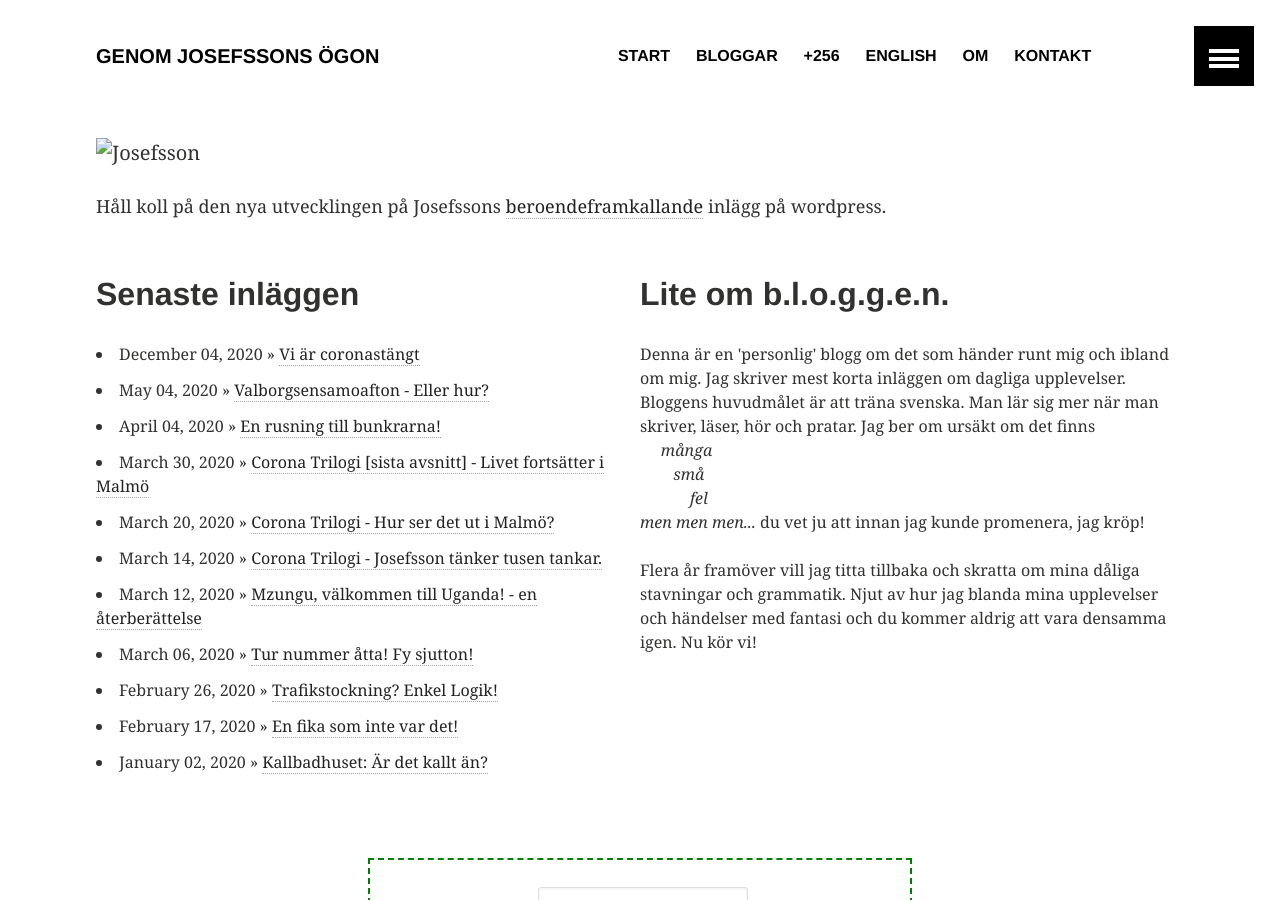
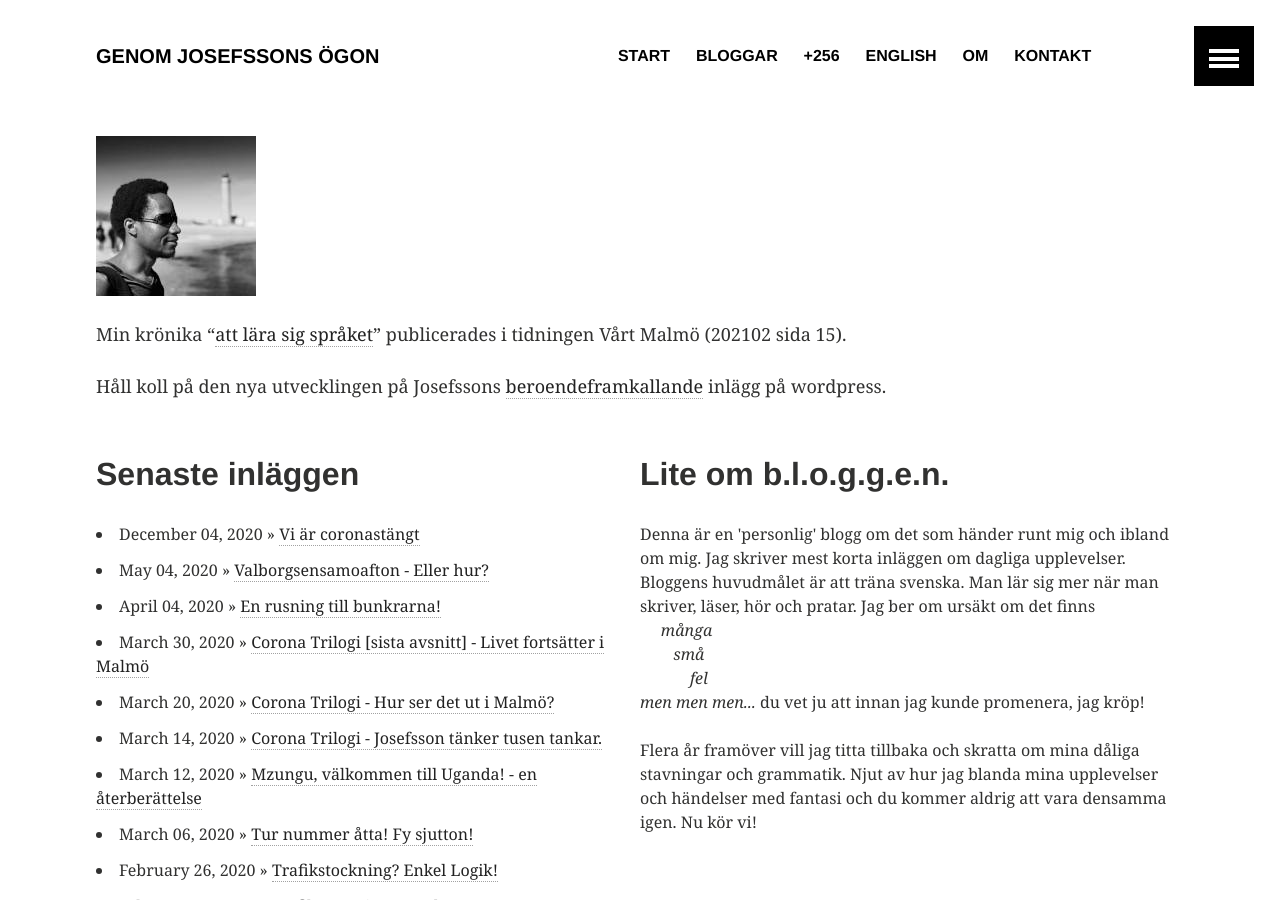
Before and after one commit to MukamaTwo/MukamaTwo.github.io, a Jekyll site: the page built from index.md, in a window 1280 px wide and 900 px high. Built offline with Jekyll 4.4.1, drawn with Linux system fonts in a browser that asks for light colours.

Commit message:
Add link to newspaper article

```diff
--- a/index.md
+++ b/index.md
@@ -6,7 +6,9 @@
 Depracated FB api
 ![Josefsson](https://graph.facebook.com/100003338227386/picture?type=large)
 -->
-<img src="images/bio-160x160.jpg" alt="Josefsson" />
+<img src="../images/bio-160x160.jpg" alt="Josefsson" />
+
+Min krönika "[att lära sig språket](https://pdf-flip.se/Vart_Malmo/2021/Vart_Malmo_nr2_2021/15/)" publicerades i tidningen Vårt Malmö (202102 sida 15).
 
 Håll koll på den nya utvecklingen på Josefssons <span style="color: #0000FF">[beroendeframkallande](https://mukama.design.blog/){:target="_blank"}</span> inlägg på wordpress.
 
```
